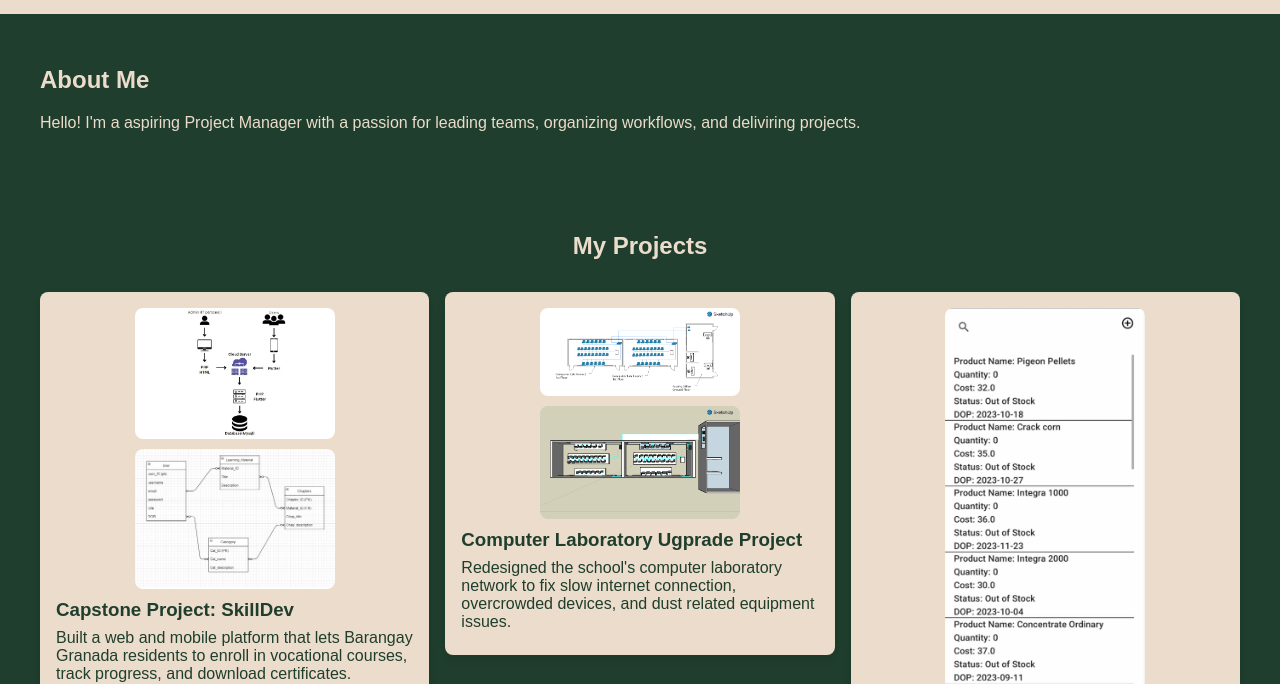
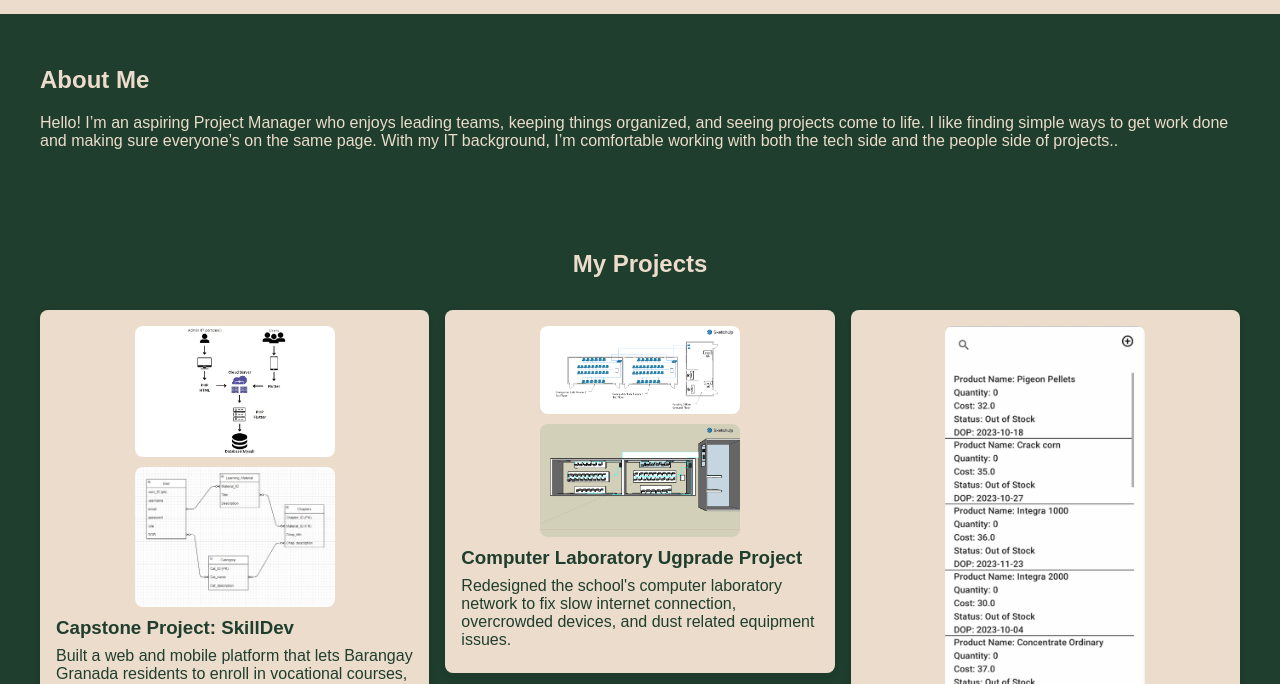
Before and after one commit to Stu-Kev/MyPortfolio, a plain HTML site: page index.html in a window 1280 px wide. Shown: the part 116-800 px from the top of the page. Drawn offline with Linux system fonts and the light colour scheme.

Commit message:
Update index.html

```diff
--- a/index.html
+++ b/index.html
@@ -17,7 +17,7 @@
     </header>
     <section id="about">
         <h2>About Me</h2>
-        <p>Hello! I'm a aspiring Project Manager with a passion for leading teams, organizing workflows, and deliviring projects.</p>
+        <p>Hello! I’m an aspiring Project Manager who enjoys leading teams, keeping things organized, and seeing projects come to life. I like finding simple ways to get work done and making sure everyone’s on the same page. With my IT background, I’m comfortable working with both the tech side and the people side of projects..</p>
     </section>
     <section id="projects">
         <h2>My Projects</h2>
```
